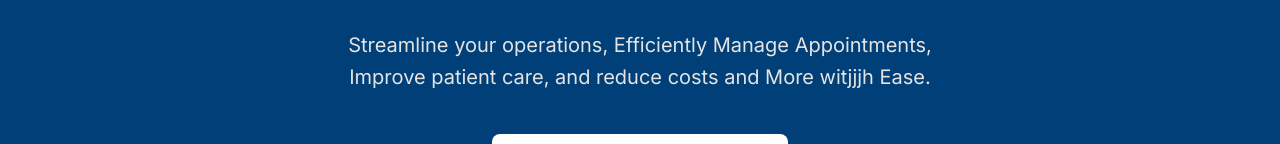
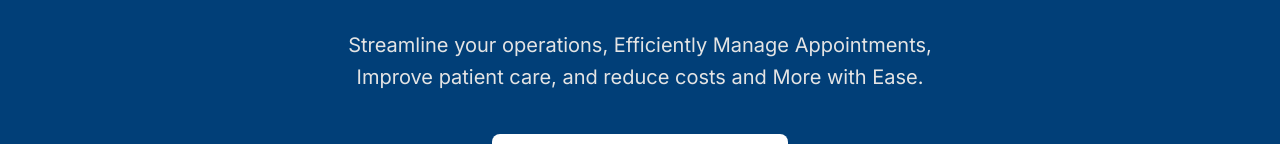
Before and after one commit to Rafi1115/hospital-management-software, a website: page index.html in a window 1280 px wide. Shown: the part 319-463 px from the top of the page. Drawn offline with Linux system fonts and the light colour scheme.

Commit message:
Update index.html

```diff
--- a/index.html
+++ b/index.html
@@ -121,7 +121,7 @@
             <p
               class="mx-auto mb-10 max-w-[600px] text-base text-[#e4e4e4] sm:text-lg sm:leading-relaxed md:text-xl md:leading-relaxed">
               Streamline your operations, Efficiently Manage Appointments, Improve patient care, and reduce costs and
-              More witjjjh Ease.
+              More with Ease.
 
             </p>
             <ul class="mb-10 flex flex-wrap items-center justify-center">
```
